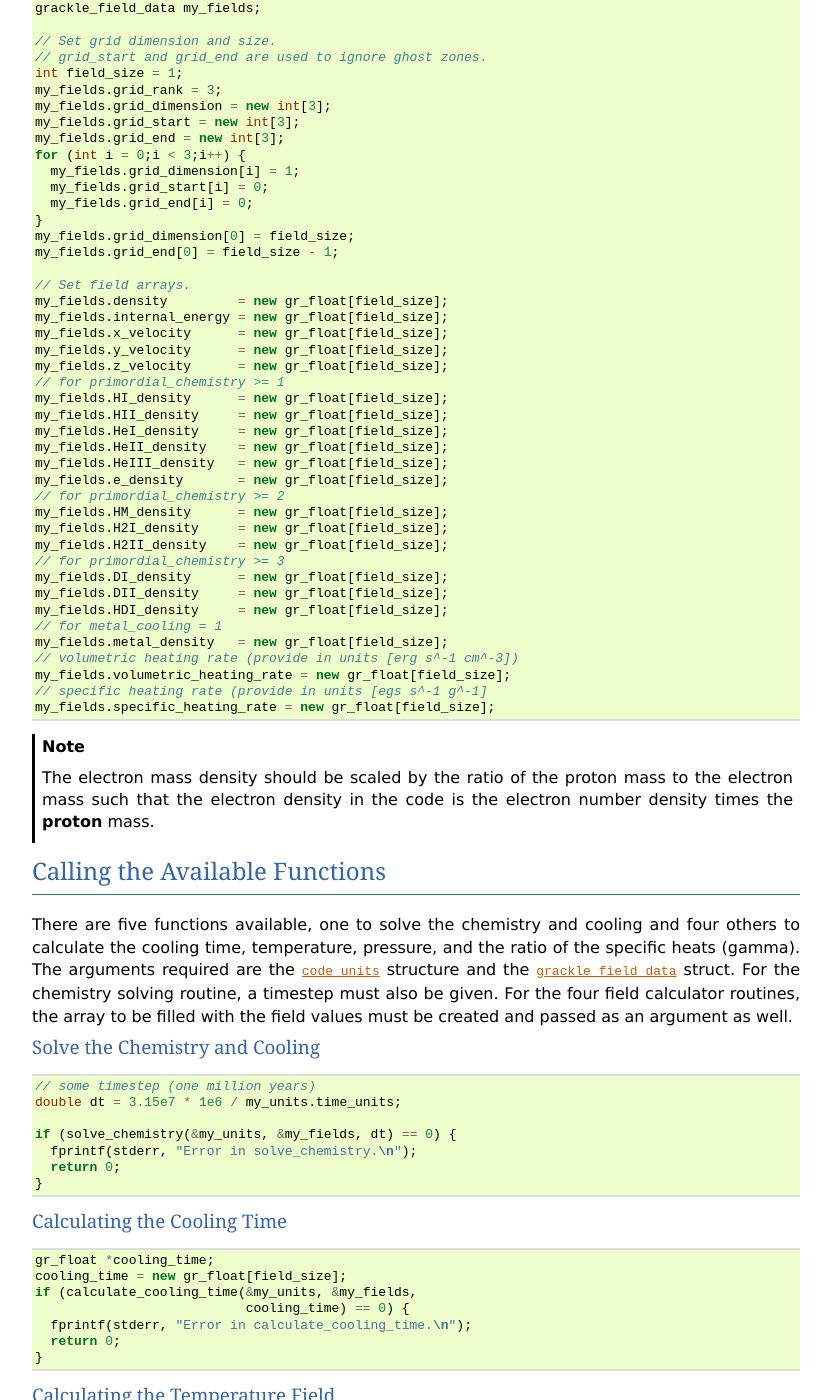
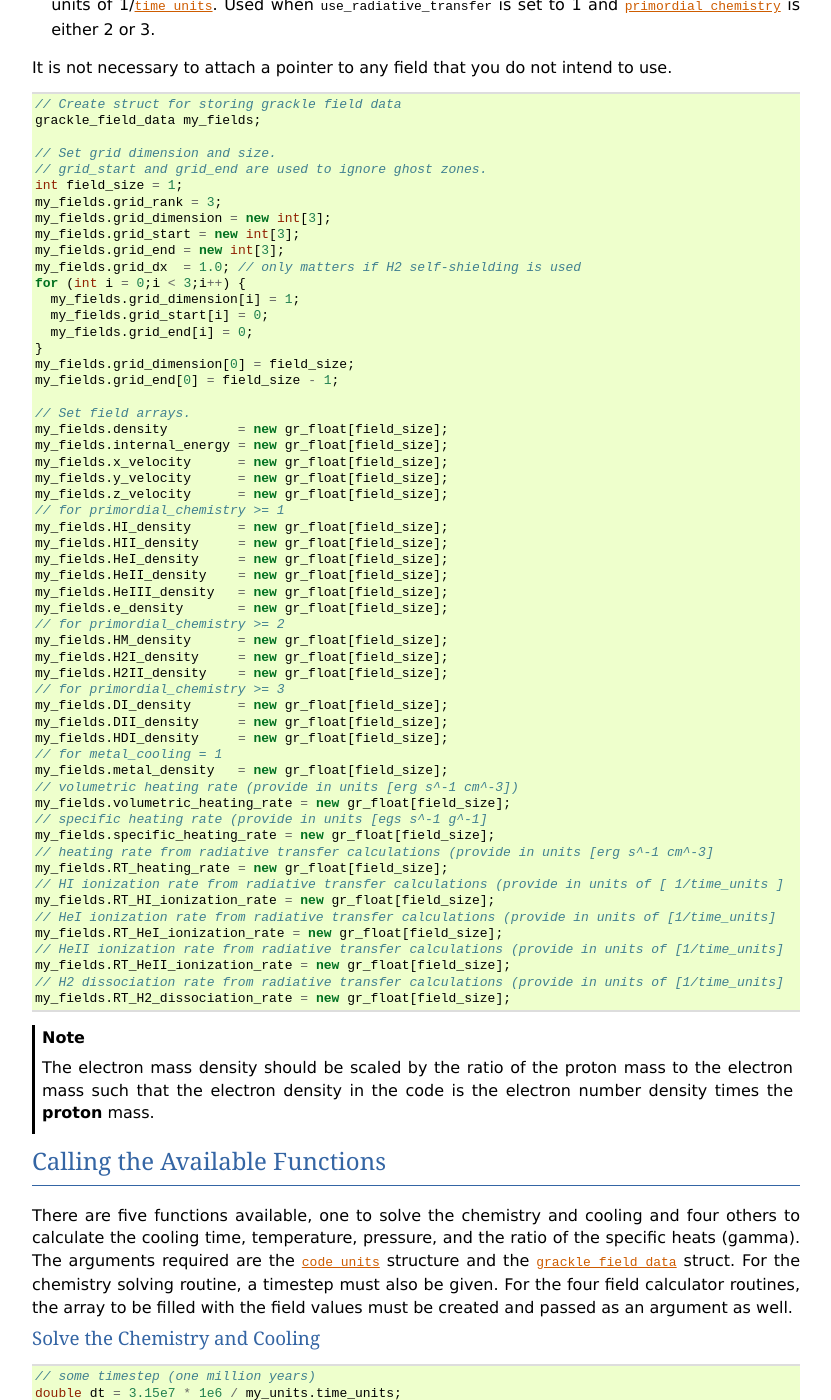
Before and after one commit to grackle-project/grackle, a Sphinx documentation site: the page built from doc/source/Integration.rst, in a window 1280 px wide and 1400 px high, scrolled down 7275 px. Shown: the whole window, without its empty margins (48-879 px from the left). Built offline with Sphinx 7.4.7, drawn with Linux system fonts in a browser that asks for light colours; some of the changed text lies outside the part shown.

Commit message:
doc update for H2 shielding approximations and leftover RT field updates

```diff
--- a/doc/source/Integration.rst
+++ b/doc/source/Integration.rst
@@ -326,6 +326,13 @@ and pointers to all field arrays.
    the end value in each dimension for the field data.  This can be used
    to ignore boundary cells in grid data.
 
+.. c:var:: gr_float* grid_dx
+
+   This is the grid cell width in c:data:`length_units`. This is currently
+   used only in computing approximate H2 self-shielding when H2 is tracked
+   (c:data:`primordial_chemistry` >= 2) and c:data:`H2_self_shielding` is
+   set to 1.
+
 .. c:var:: gr_float* density
 
    Pointer to the density field array.
@@ -478,6 +485,7 @@ not intend to use.
   my_fields.grid_dimension = new int[3];
   my_fields.grid_start = new int[3];
   my_fields.grid_end = new int[3];
+  my_fields.grid_dx  = 1.0; // only matters if H2 self-shielding is used
   for (int i = 0;i < 3;i++) {
     my_fields.grid_dimension[i] = 1;
     my_fields.grid_start[i] = 0;
@@ -513,6 +521,17 @@ not intend to use.
   my_fields.volumetric_heating_rate = new gr_float[field_size];
   // specific heating rate (provide in units [egs s^-1 g^-1]
   my_fields.specific_heating_rate = new gr_float[field_size];
+  // heating rate from radiative transfer calculations (provide in units [erg s^-1 cm^-3]
+  my_fields.RT_heating_rate = new gr_float[field_size];
+  // HI ionization rate from radiative transfer calculations (provide in units of [ 1/time_units ]
+  my_fields.RT_HI_ionization_rate = new gr_float[field_size];
+  // HeI ionization rate from radiative transfer calculations (provide in units of [1/time_units]
+  my_fields.RT_HeI_ionization_rate = new gr_float[field_size];
+  // HeII ionization rate from radiative transfer calculations (provide in units of [1/time_units]
+  my_fields.RT_HeII_ionization_rate = new gr_float[field_size];
+  // H2 dissociation rate from radiative transfer calculations (provide in units of [1/time_units]
+  my_fields.RT_H2_dissociation_rate = new gr_float[field_size];
+
 
 .. note:: The electron mass density should be scaled by the ratio of the
    proton mass to the electron mass such that the electron density in the
```
Also changed, not shown: doc/source/Parameters.rst (+9 -0 lines).
